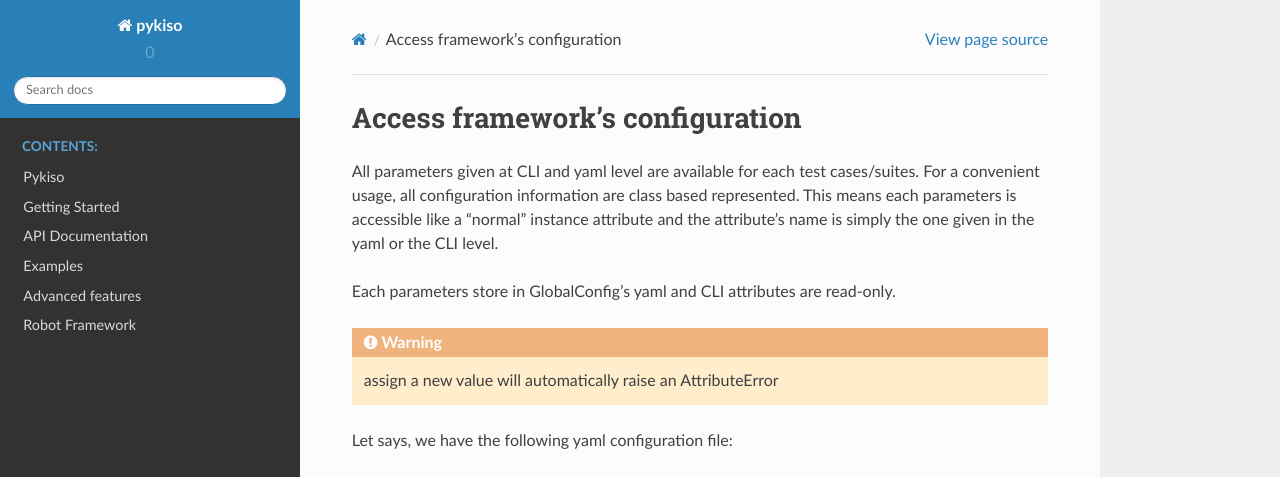
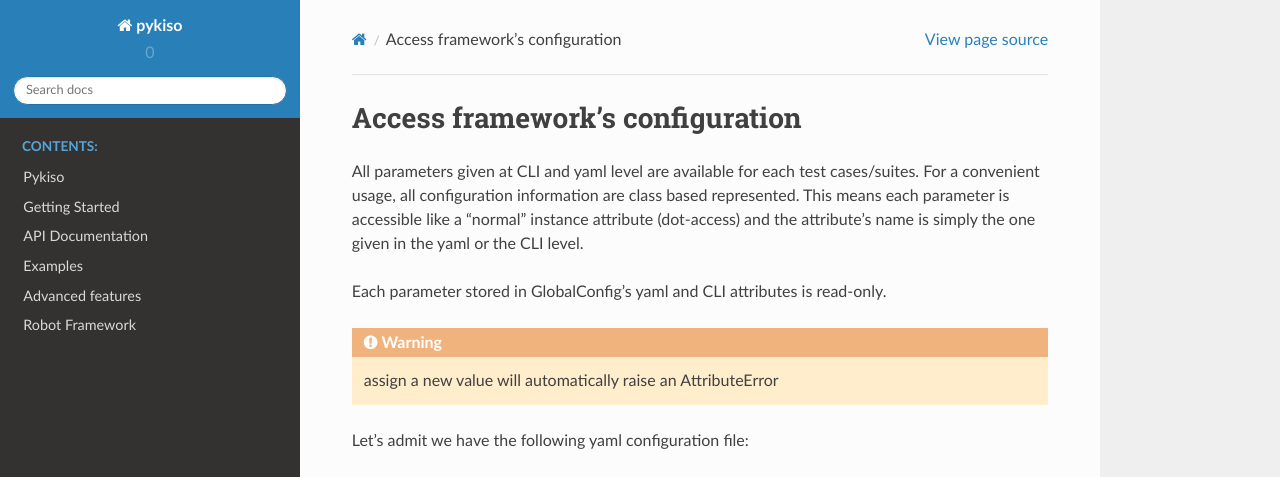
Before and after one commit to eclipse/kiso-testing, a Sphinx documentation site: the page built from docs/advanced_features/access_config.rst, in a window 1280 px wide and 1119 px high. Shown: the top 477 px of the window. Built offline with Sphinx 7.4.7 and the Read the Docs theme 2.0.0, drawn with Linux system fonts in a browser that asks for light colours; grey boxes are pictures that could not be loaded.

Commit message:
- correct misspelling

```diff
--- a/docs/advanced_features/access_config.rst
+++ b/docs/advanced_features/access_config.rst
@@ -3,14 +3,14 @@ Access framework's configuration
 
 All parameters given at CLI and yaml level are available for each test cases/suites.
 For a convenient usage, all configuration information are class based represented.
-This means each parameters is accessible like a "normal" instance attribute and
-the attribute's name is simply the one given in the yaml or the CLI level.
+This means each parameter is accessible like a "normal" instance attribute (dot-access)
+and the attribute's name is simply the one given in the yaml or the CLI level.
 
-Each parameters store in GlobalConfig's yaml and CLI attributes are read-only.
+Each parameter stored in GlobalConfig's yaml and CLI attributes is read-only.
 
 .. warning:: assign a new value will automatically raise an AttributeError
 
-Let says, we have the following yaml configuration file:
+Let's admit we have the following yaml configuration file:
 
 .. literalinclude:: ../examples/conf_access.yaml
     :language: yaml
```
Also changed, not shown: 2 other files.
